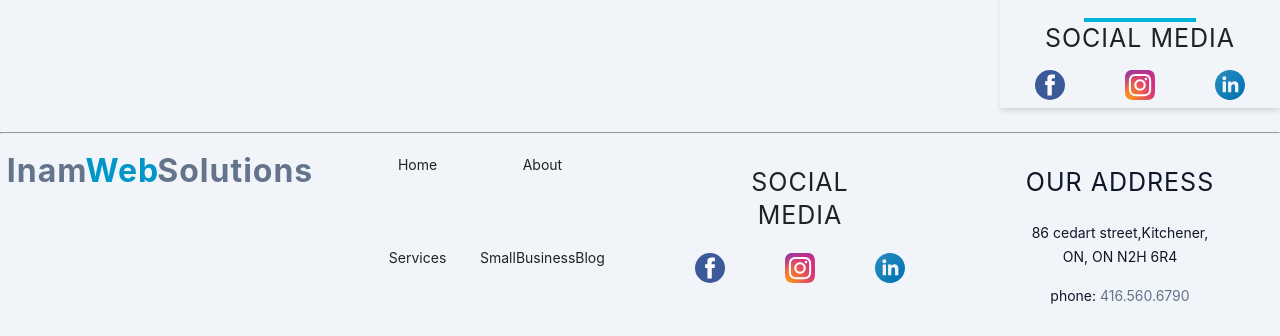
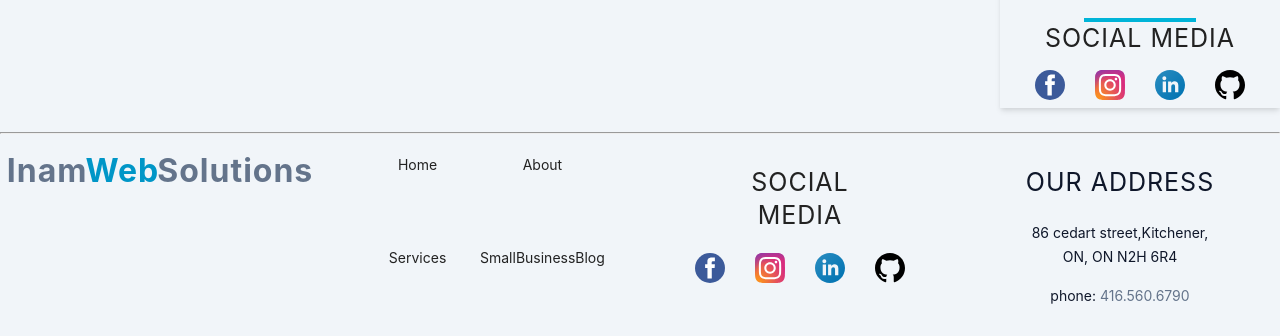
Before and after one commit to Inam-ulrehman/portfolio, a React (Create React App) app: page /about in a window 1280 px wide. Shown: the part 1473-1809 px from the top of the page. Built offline with nearby package versions, Linux system fonts and the light colour scheme.

Commit message:
Github fix

```diff
--- a/src/components/About/AboutOne.js
+++ b/src/components/About/AboutOne.js
@@ -6,6 +6,7 @@ import facebook from '../../images/facebook.svg'
 import instagram from '../../images/instagram.svg'
 import linkedin from '../../images/linkedin.svg'
 import url from '../../images/Inspiration.svg'
+import github from '../../images/github.svg'
 
 const inam =
   'https://res.cloudinary.com/inam6530/image/upload/v1658341599/inam_gmuuw3.png'
@@ -93,6 +94,15 @@ const BlogOne = () => {
                     rel='noreferrer'
                   >
                     <img className='icon' src={linkedin} alt='' />
+                  </a>
+                </li>
+                <li>
+                  <a
+                    href='https://linkedin.com'
+                    target='_blank'
+                    rel='noreferrer'
+                  >
+                    <img className='icon' src={github} alt='' />
                   </a>
                 </li>
               </ul>
--- a/src/components/Footer/FooterPageOne.js
+++ b/src/components/Footer/FooterPageOne.js
@@ -3,7 +3,7 @@ import { navbarData } from '../../utils/data'
 import styled from 'styled-components'
 import { NavLink } from 'react-router-dom'
 import Logo from '../Logo'
-
+import github from '../../images/github.svg'
 import facebook from '../../images/facebook.svg'
 import instagram from '../../images/instagram.svg'
 import linkedin from '../../images/linkedin.svg'
@@ -38,6 +38,15 @@ const FooterPageOne = () => {
           <li>
             <a href='https://linkedin.com' target='_blank' rel='noreferrer'>
               <img className='icon' src={linkedin} alt='' />
+            </a>
+          </li>
+          <li>
+            <a
+              href='https://github.com/Inam-ulrehman'
+              target='_blank'
+              rel='noreferrer'
+            >
+              <img className='icon' src={github} alt='' />
             </a>
           </li>
         </ul>
```
Also changed, not shown: src/images/github.svg (added).
